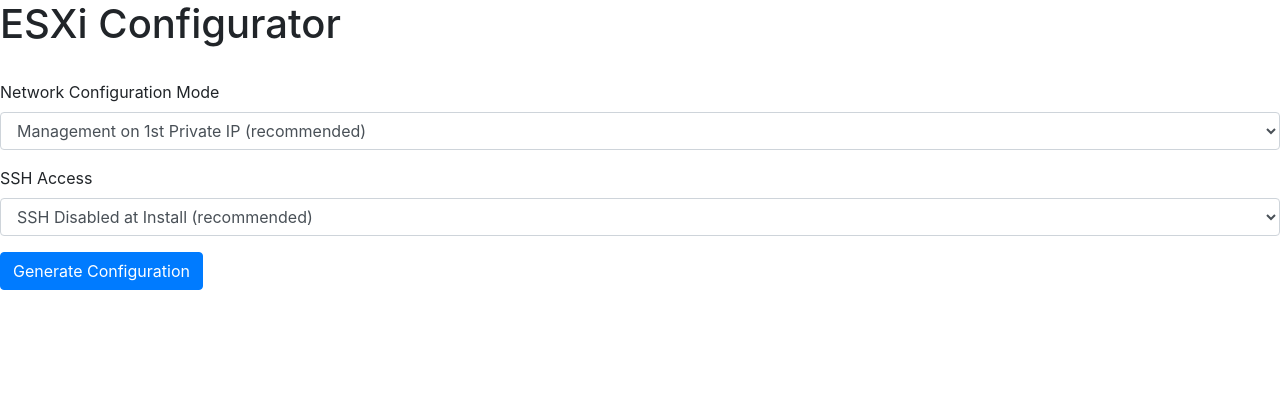
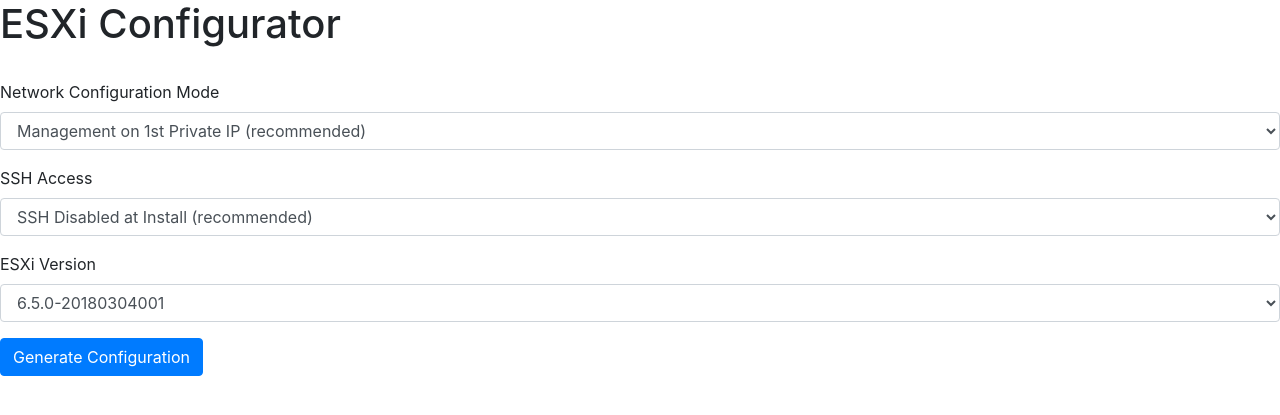
Before and after one commit to packet-labs/appconfig, a Django app: template esxicfg/templates/esxicfg/mainpage.html in a window 1280 px wide. Shown: the top 415 px of the page. Run offline with Django 3.2, Linux system fonts and the light colour scheme; the template is opened without the code that fills it, so the values that code supplies are empty; some libraries are stand-ins or nearby versions.

Commit message:
adds form for esxi versions, adds handling to views.py to templates, using esxi_version as tmpl var

```diff
--- a/esxicfg/forms.py
+++ b/esxicfg/forms.py
@@ -13,9 +13,15 @@ class RequestedConfigForm(forms.Form):
         ('1', 'Enabled'),
         ('2', 'Enabled, keys only')
     )
+    ESXiVersionChoices = (
+	('0', '6.5.0-20180304001'),
+	('1', '6.5.0-20181104001'),
+	('2', '6.7.0-20181104001')
+    )
     NetworkMode = forms.TypedChoiceField(choices=NetworkModeChoices,coerce=int)
     NetworkVLAN = forms.IntegerField(min_value=0, max_value=4096)
     NetworkIP = forms.GenericIPAddressField(protocol="IPv4")
     NetworkNM = forms.GenericIPAddressField(protocol="IPv4")
     NetworkGW = forms.GenericIPAddressField(protocol="IPv4")
     SSHmode = forms.TypedChoiceField(choices=SSHmodeChoices,coerce=int)
+    ESXiVersion = forms.TypedChoiceField(choices=ESXiVersionChoices,coerce=int)
--- a/esxicfg/templates/esxicfg/ipxe-65.txt
+++ b/esxicfg/templates/esxicfg/ipxe-65.txt
@@ -4,10 +4,10 @@ iseq ${platform} efi && goto is_efi || goto is_bios
 
 :is_bios
 echo ESXi Installer BIOS mode
-kernel http://installers.packet.cloud/6.5.0-20180304001/mboot.c32 -c http://{{ SITE_FQDN }}/esxibootcfg/{{ node_id }} gdbPort=none logPort=none tty2port=com2 BOOTIF=01-${net0/mac}
+kernel http://installers.packet.cloud/{{ esxi_version }}/mboot.c32 -c http://{{ SITE_FQDN }}/esxibootcfg/{{ node_id }} gdbPort=none logPort=none tty2port=com2 BOOTIF=01-${net0/mac}
 boot
 
 :is_efi
 echo ESXi Installer (U)EFI mode
-kernel http://installers.packet.cloud/6.5.0-20180304001/EFI/BOOT/BOOTX64.EFI -c http://{{ SITE_FQDN }}/esxibootcfg/{{ node_id }} gdbPort=none logPort=none tty2port=com2 BOOTIF=01-${net0/mac}
+kernel http://installers.packet.cloud/{{ esxi_version }}/EFI/BOOT/BOOTX64.EFI -c http://{{ SITE_FQDN }}/esxibootcfg/{{ node_id }} gdbPort=none logPort=none tty2port=com2 BOOTIF=01-${net0/mac}
 boot
--- a/esxicfg/templates/esxicfg/mainpage.html
+++ b/esxicfg/templates/esxicfg/mainpage.html
@@ -68,6 +68,15 @@
                 </select>
             </div>
 
+            <div class="form-group">
+                <label for="ESXiVersion">ESXi Version</label>
+                <select class="form-control" name="ESXiVersion">
+                    <option value="2">6.7.0-20181104001</option>
+                    <option value="1">6.5.0-20181104001</option>
+                    <option value="0" selected>6.5.0-20180304001</option>
+                </select>
+            </div>
+
             <button type="submit" class="btn btn-primary">Generate Configuration</button>
         </form>
 
```
Also changed, not shown: esxicfg/templates/esxicfg/bootcfg-65.txt (+2 -2 lines), esxicfg/views.py (+8 -5 lines).
